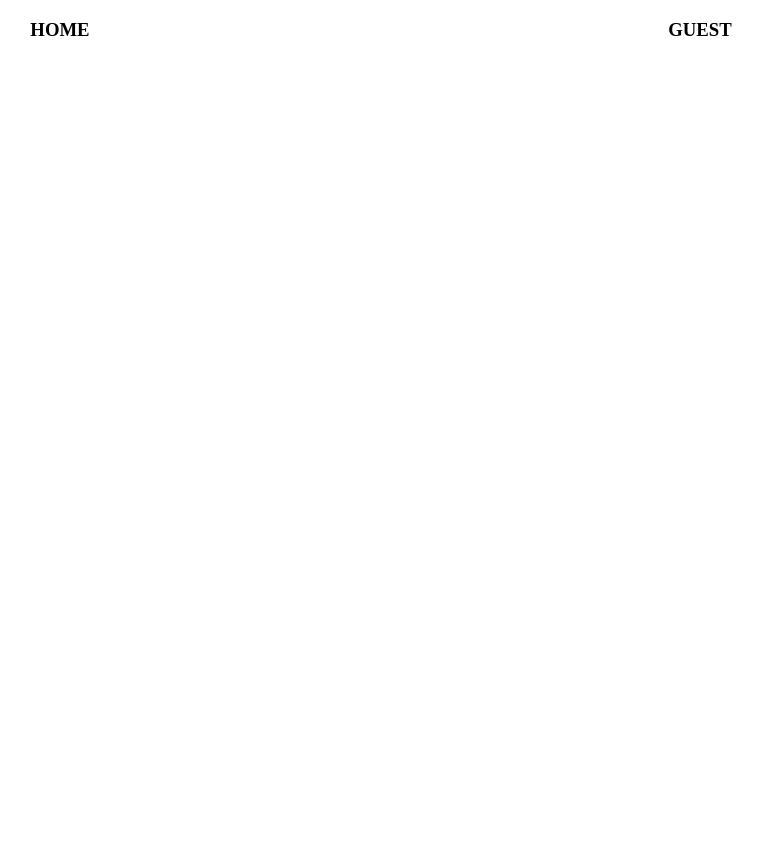
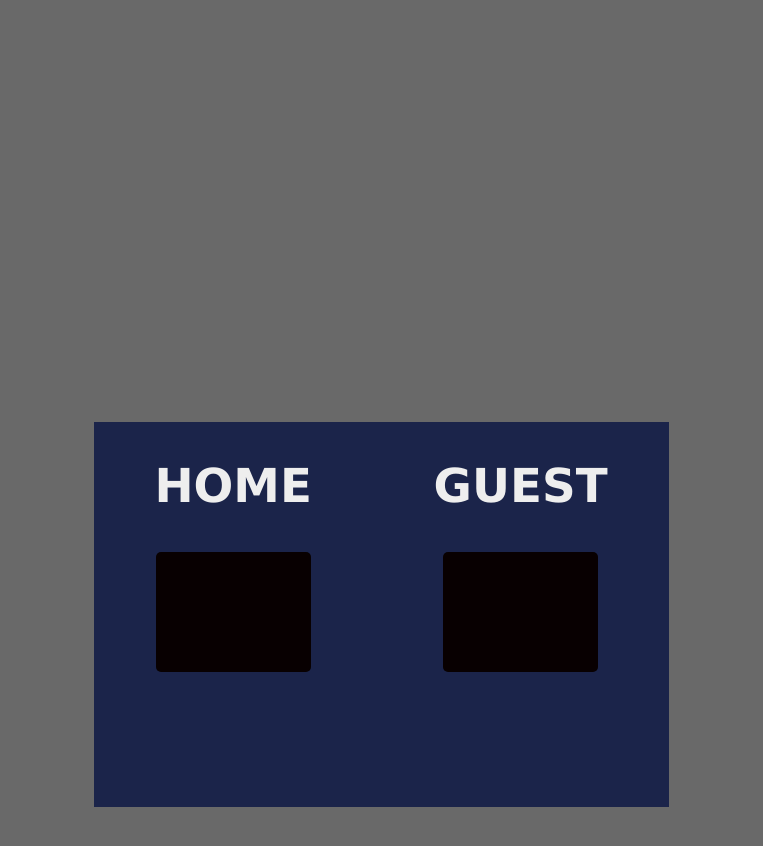
Before and after one commit to modularscript/Basketball-Scoreboard, a website built with Vite: page index.html in a window 1280 px wide. Shown: the whole page, without its empty margins (259-1022 px from the left). Before the commit the page ends 800 px from the top, so only its background shows below. Built offline with nearby package versions, Linux system fonts and the light colour scheme.

Commit message:
Check Point

```diff
--- a/index.css
+++ b/index.css
@@ -1,8 +1,20 @@
 body {
     margin: 0;
+    background-color: dimgray;
 }
 
 .container {
     display: flex;
     justify-content: space-around;
+    background: #1B244A;
+    width: 575px;
+    height: 385px;
+    color: #EEE;
+    text-align: center;
+    font-family: Verdana;
+    font-size: 40px;
+    font-style: normal;
+    font-weight: 700;
+    line-height: 35.893px;
+    margin: 33% auto;
 }
--- a/index.html
+++ b/index.html
@@ -6,9 +6,16 @@
         <div class="container">
             <div>
                 <h3>HOME</h3>
+                <svg xmlns="http://www.w3.org/2000/svg" width="155" height="120" viewBox="0 0 155 120" fill="none">
+                    <rect width="155" height="120" rx="5" fill="#080001" />
+                </svg>
+
             </div>
             <div>
                 <h3>GUEST</h3>
+                <svg xmlns="http://www.w3.org/2000/svg" width="155" height="120" viewBox="0 0 155 120" fill="none">
+                    <rect width="155" height="120" rx="5" fill="#080001" />
+                </svg>
             </div>
         </div>
         <script src="index.js"></script>
```
Also changed, not shown: README.md, dist/index.html (added), index.js (added), 3 other files.
